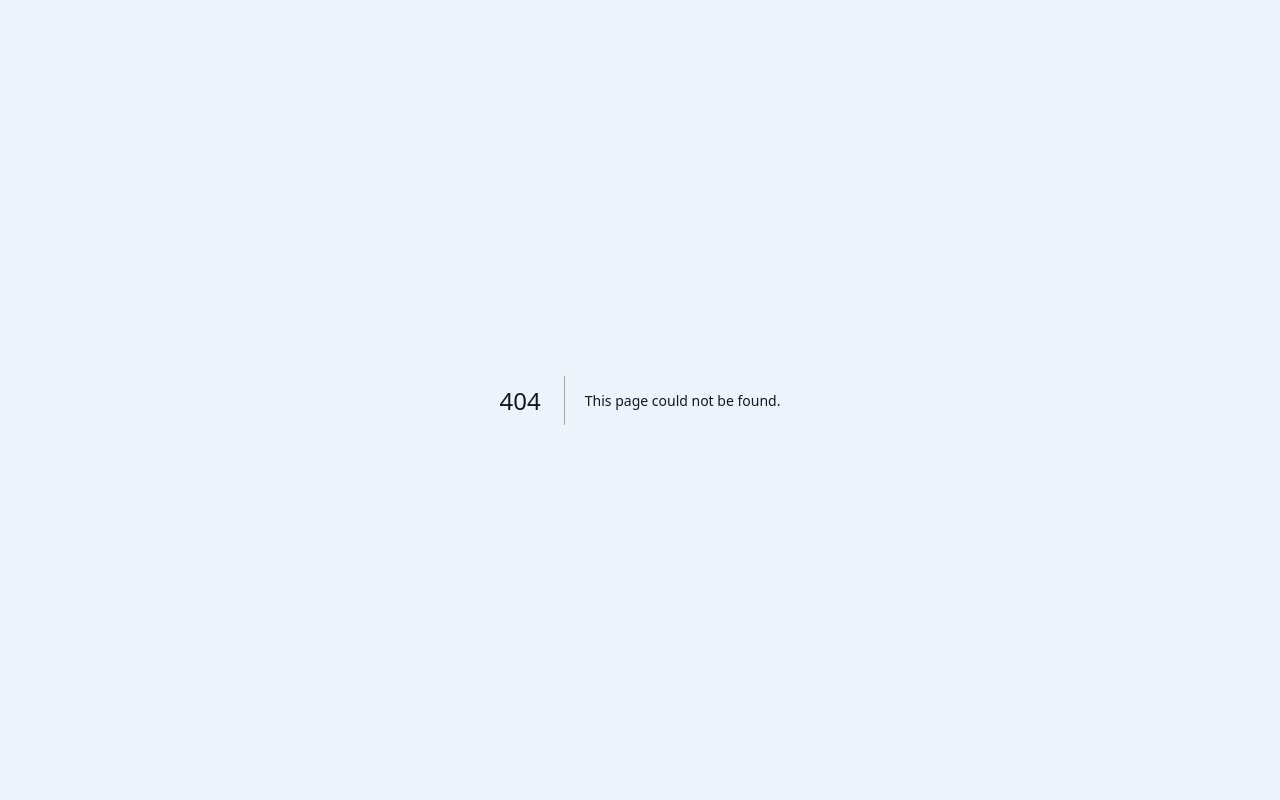
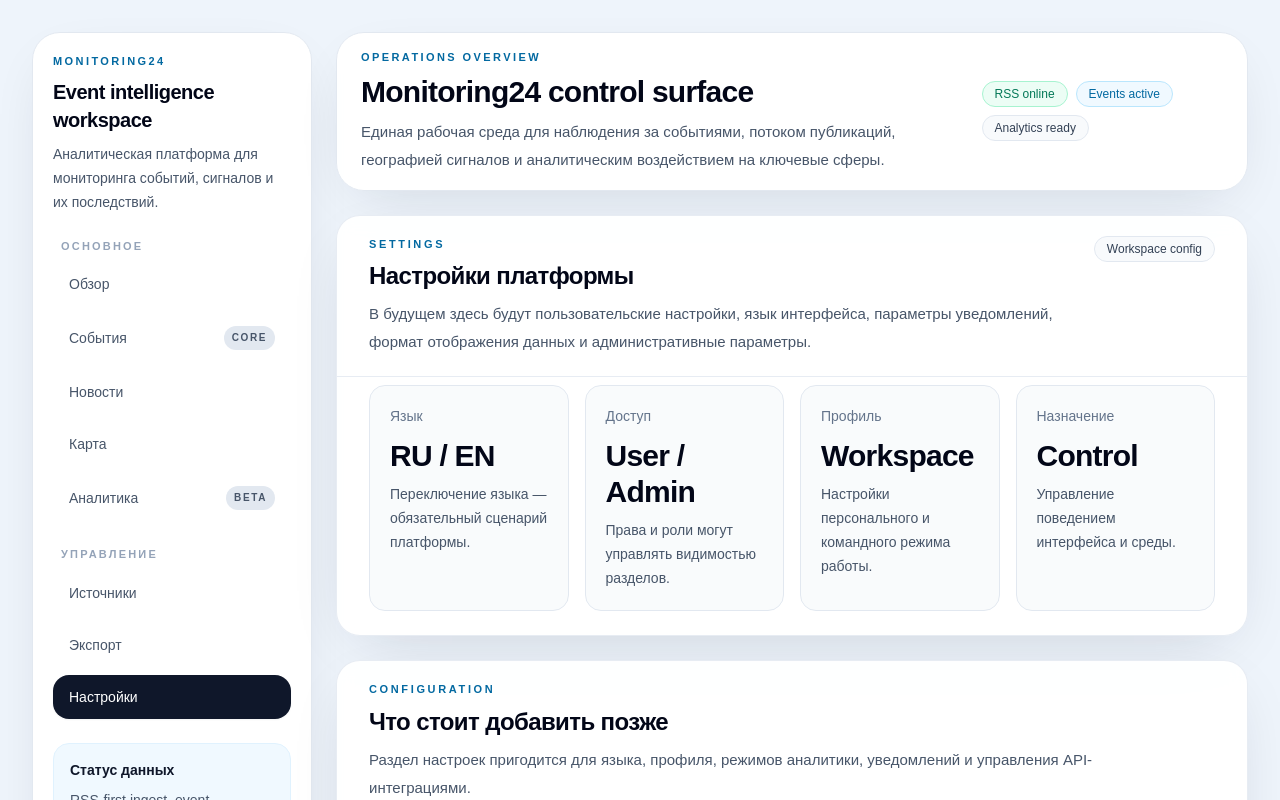
Before and after one commit to WolfRain007/monitoring24-app, a Next.js app: page /settings in a window 1280 px wide. Before the commit this address had no page. Shown: the top 800 px of the page. Built offline with nearby package versions, Linux system fonts and the light colour scheme; no server answers.

Commit message:
Create page.tsxпар

```diff
--- /dev/null
+++ b/app/settings/page.tsx
@@ -0,0 +1,60 @@
+import { AppShell } from "@/components/layout/app-shell";
+import { EmptyState } from "@/components/ui/empty-state";
+import { MetricCard } from "@/components/ui/metric-card";
+import { Panel } from "@/components/ui/panel";
+import { SectionHeader } from "@/components/ui/section-header";
+import { StatusBadge } from "@/components/ui/status-badge";
+
+export default function SettingsPage() {
+  return (
+    <AppShell>
+      <Panel className="overflow-hidden">
+        <SectionHeader
+          eyebrow="Settings"
+          title="Настройки платформы"
+          description="В будущем здесь будут пользовательские настройки, язык интерфейса, параметры уведомлений, формат отображения данных и административные параметры."
+          action={<StatusBadge label="Workspace config" tone="neutral" />}
+        />
+
+        <div className="grid gap-4 px-6 pb-6 pt-2 sm:px-8 lg:grid-cols-4">
+          <MetricCard
+            label="Язык"
+            value="RU / EN"
+            hint="Переключение языка — обязательный сценарий платформы."
+          />
+          <MetricCard
+            label="Доступ"
+            value="User / Admin"
+            hint="Права и роли могут управлять видимостью разделов."
+          />
+          <MetricCard
+            label="Профиль"
+            value="Workspace"
+            hint="Настройки персонального и командного режима работы."
+          />
+          <MetricCard
+            label="Назначение"
+            value="Control"
+            hint="Управление поведением интерфейса и среды."
+          />
+        </div>
+      </Panel>
+
+      <Panel className="overflow-hidden">
+        <SectionHeader
+          eyebrow="Configuration"
+          title="Что стоит добавить позже"
+          description="Раздел настроек пригодится для языка, профиля, режимов аналитики, уведомлений и управления API-интеграциями."
+        />
+
+        <div className="px-6 pb-6 sm:px-8">
+          <EmptyState
+            eyebrow="Settings backlog"
+            title="Пользовательские настройки пока не подключены"
+            description="Следующим шагом мы можем добавить переключатель RU/EN, настройки профиля и базовые предпочтения рабочего пространства."
+          />
+        </div>
+      </Panel>
+    </AppShell>
+  );
+}
```
